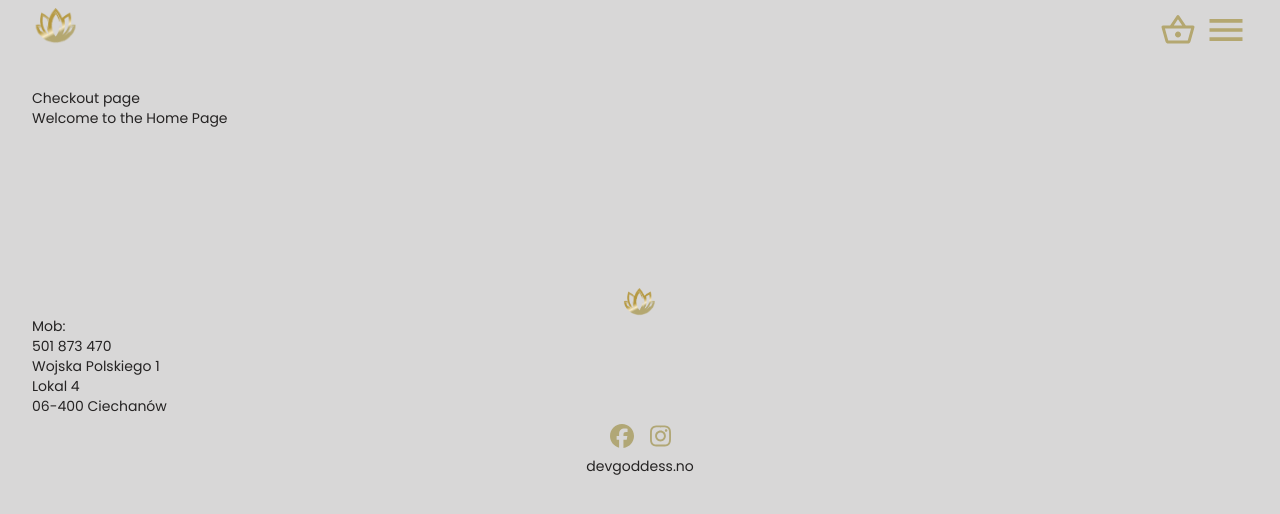
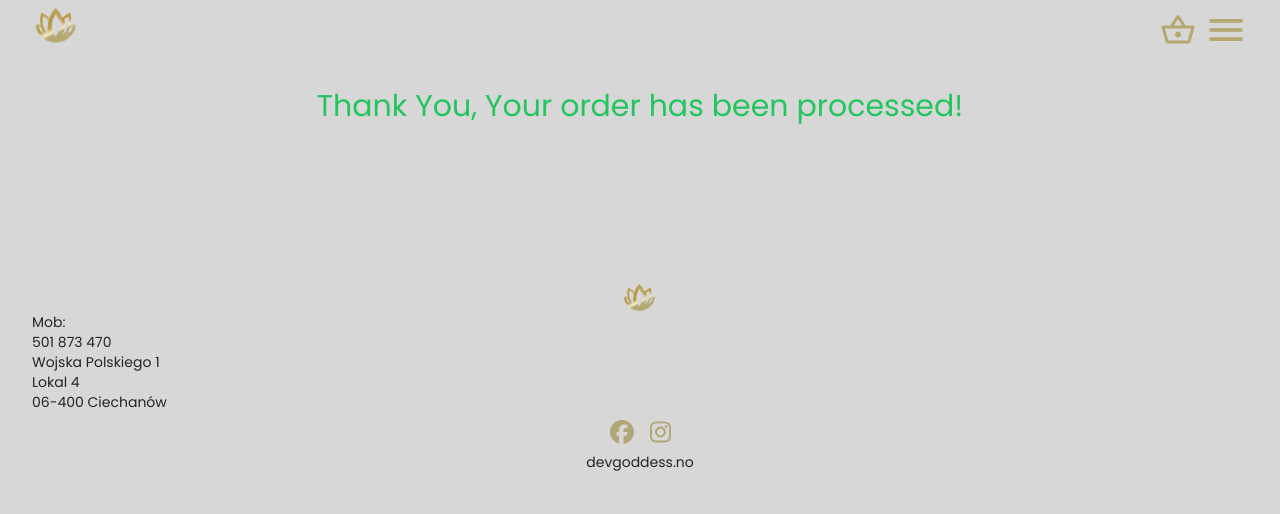
Before and after one commit to OlgaGoryszewska/e-shop, a React (Vite) app: page /CheckOutSuccessPage in a window 1280 px wide. Shown: the top 514 px of the page. Built offline with nearby package versions, Linux system fonts and the light colour scheme.

Commit message:
Update CheckOut component and related pages

```diff
--- a/src/Pages/CardPage/index.tsx
+++ b/src/Pages/CardPage/index.tsx
@@ -1,6 +1,7 @@
 // src/pages/CardPage.tsx
 import React from "react";
 import { useCart } from "../../context/CartContext";
+import CheckOut from "../../components/CheckOut";
 
 const CardPage: React.FC = () => {
   const { cart, removeFromCart } = useCart();
@@ -22,6 +23,7 @@ const CardPage: React.FC = () => {
             >
               Remove from Cart
             </button>
+            <CheckOut />
           </div>
         ))
       )}
--- a/src/Pages/CheckOutPage/index.tsx
+++ b/src/Pages/CheckOutPage/index.tsx
@@ -1,10 +1,11 @@
 import React from "react";
+import CheckOut from "../../components/CheckOut";
 
 const CheckOutPage = () => {
   return (
     <div>
       <h1>Checkout page</h1>
-      <p>Welcome to the Home Page</p>
+      <CheckOut />
     </div>
   );
 };
--- a/src/Pages/CheckoutSuccessPage/index.tsx
+++ b/src/Pages/CheckoutSuccessPage/index.tsx
@@ -2,9 +2,9 @@ import React from "react";
 
 const CheckOutSuccessPage = () => {
   return (
-    <div>
-      <h1>Checkout page</h1>
-      <p>Welcome to the Home Page</p>
+    <div className="flex justify-center">
+      <h1 className=" text-green-500 text-3xl text-bold  ">Thank You, Your order has been processed! </h1>
+
     </div>
   );
 };
--- a/src/components/ViewCard/index.tsx
+++ b/src/components/CheckOut/index.tsx
@@ -1,11 +1,11 @@
 import React from "react";
 import { useNavigate } from "react-router-dom";
 
-function ViewCard() {
+function CheckOut() {
   const navigate = useNavigate();
 
   const handleClick = () => {
-    navigate("/CardPage");
+    navigate("/CheckoutSuccessPage");
   };
 
   return (
@@ -13,11 +13,10 @@ function ViewCard() {
       <button
         onClick={handleClick}
         className="bg-brown hover:bg-primary text-white font-medium my-2 py-2 px-4 rounded"
-      >
-        View Product
+      >Check Out
       </button>
     </div>
   );
 }
 
-export default ViewCard;
+export default CheckOut;
```
